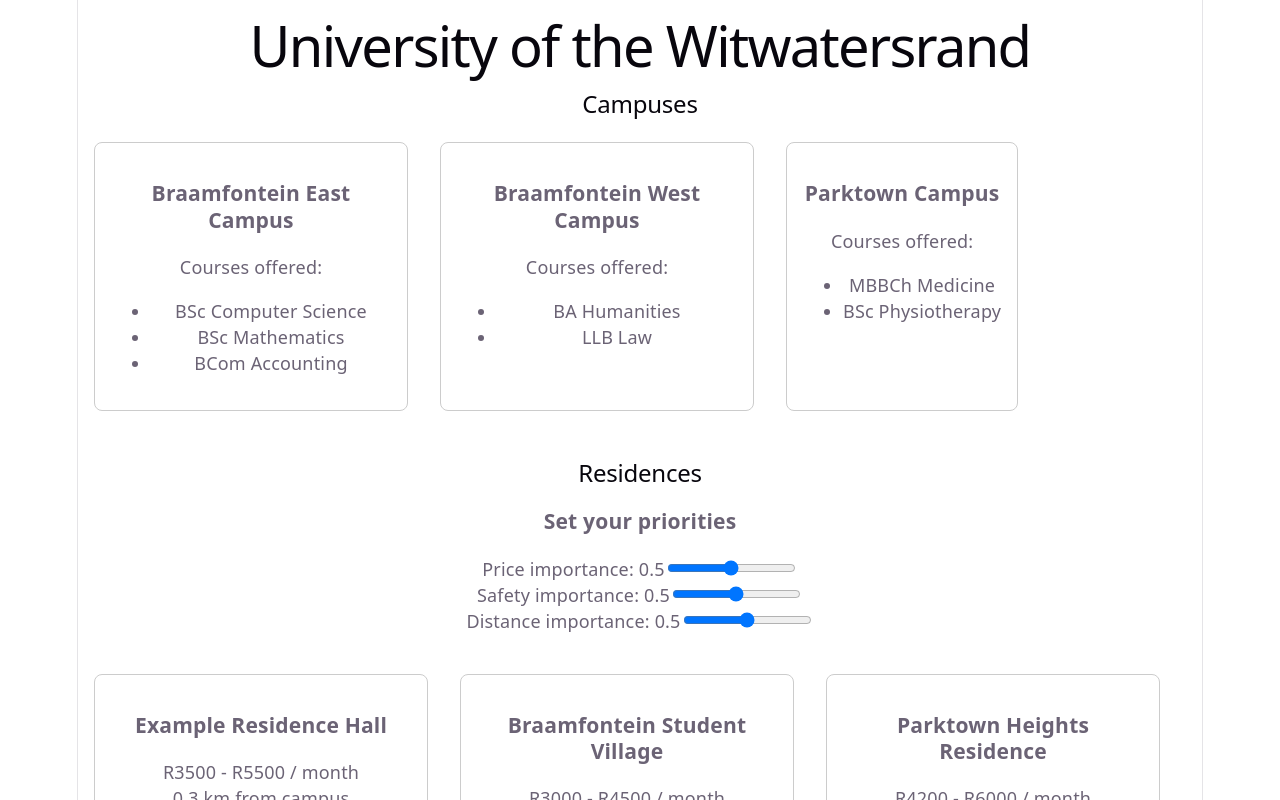
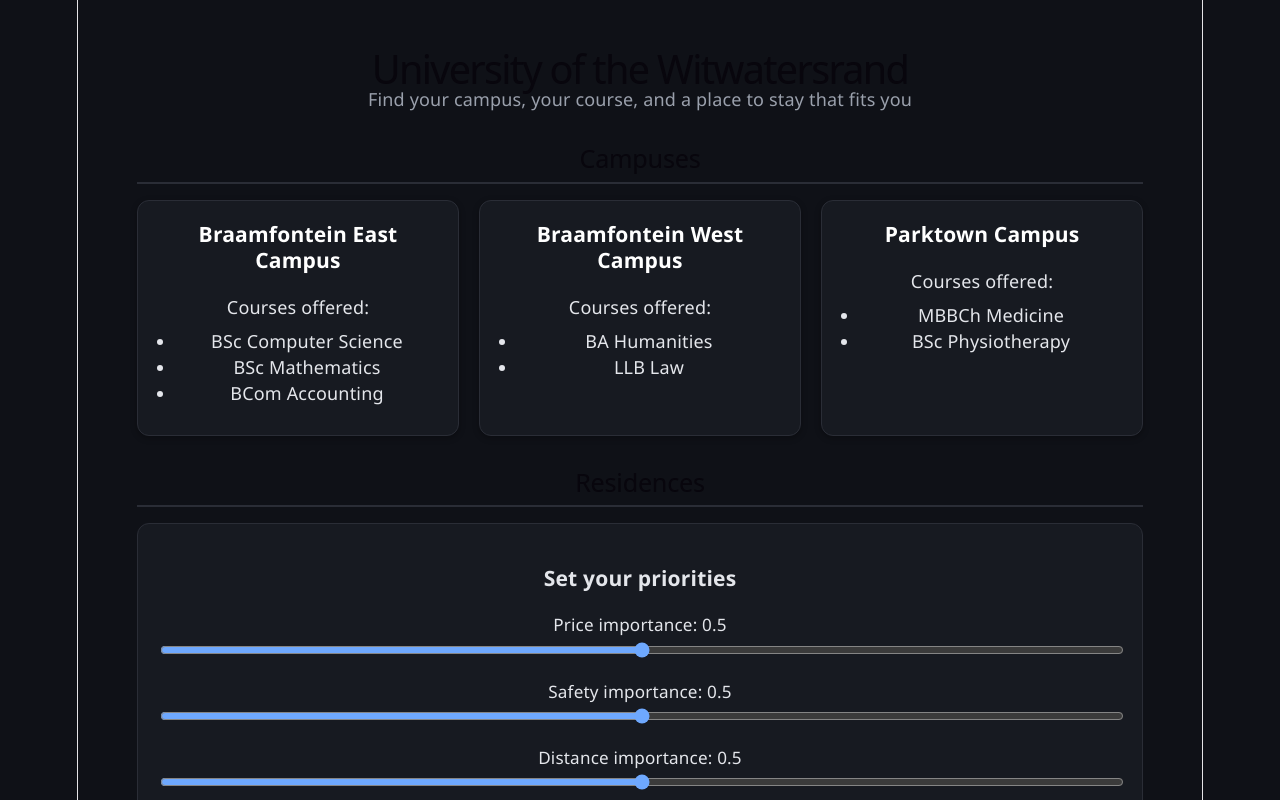
Before and after one commit to BrightBegin/campus-navigator, a React (Vite) app: page / in a window 1280 px wide. Shown: the top 800 px of the page. Built offline with nearby package versions, Linux system fonts and the light colour scheme.

Commit message:
Add app styling and polish UI

```diff
--- a/src/App.css
+++ b/src/App.css
@@ -1,184 +1,95 @@
-.counter {
-  font-size: 16px;
-  padding: 5px 10px;
-  border-radius: 5px;
-  color: var(--accent);
-  background: var(--accent-bg);
-  border: 2px solid transparent;
-  transition: border-color 0.3s;
-  margin-bottom: 24px;
-
-  &:hover {
-    border-color: var(--accent-border);
-  }
-  &:focus-visible {
-    outline: 2px solid var(--accent);
-    outline-offset: 2px;
-  }
+body {
+  margin: 0;
+  font-family: 'Segoe UI', Arial, sans-serif;
+  background-color: #0f1117;
+  color: #e4e6eb;
 }
 
-.hero {
-  position: relative;
-
-  .base,
-  .framework,
-  .vite {
-    inset-inline: 0;
+.app-container {
+  max-width: 1100px;
   margin: 0 auto;
+  padding: 24px;
 }
 
-  .base {
-    width: 170px;
-    position: relative;
-    z-index: 0;
+.app-header {
+  text-align: center;
+  margin-bottom: 32px;
 }
 
-  .framework,
-  .vite {
-    position: absolute;
+.app-header h1 {
+  font-size: 2.2rem;
+  margin-bottom: 4px;
 }
 
-  .framework {
-    z-index: 1;
-    top: 34px;
-    height: 28px;
-    transform: perspective(2000px) rotateZ(300deg) rotateX(44deg) rotateY(39deg)
-      scale(1.4);
+.app-header p {
+  color: #9aa0ac;
+  font-size: 1rem;
 }
 
-  .vite {
-    z-index: 0;
-    top: 107px;
-    height: 26px;
-    width: auto;
-    transform: perspective(2000px) rotateZ(300deg) rotateX(40deg) rotateY(39deg)
-      scale(0.8);
-  }
+.section-title {
+  font-size: 1.4rem;
+  margin: 32px 0 16px;
+  border-bottom: 2px solid #2a2d36;
+  padding-bottom: 8px;
 }
 
-#center {
+.card-grid {
   display: flex;
-  flex-direction: column;
-  gap: 25px;
-  place-content: center;
-  place-items: center;
-  flex-grow: 1;
-
-  @media (max-width: 1024px) {
-    padding: 32px 20px 24px;
-    gap: 18px;
-  }
+  flex-wrap: wrap;
+  gap: 20px;
 }
 
-#next-steps {
-  display: flex;
-  border-top: 1px solid var(--border);
-  text-align: left;
-
-  & > div {
-    flex: 1 1 0;
-    padding: 32px;
-    @media (max-width: 1024px) {
-      padding: 24px 20px;
-    }
+.card {
+  background-color: #171a21;
+  border: 1px solid #2a2d36;
+  border-radius: 12px;
+  padding: 20px;
+  width: 280px;
+  box-shadow: 0 2px 6px rgba(0, 0, 0, 0.3);
+  transition: transform 0.15s ease;
 }
 
-  .icon {
-    margin-bottom: 16px;
-    width: 22px;
-    height: 22px;
+.card:hover {
+  transform: translateY(-3px);
 }
 
-  @media (max-width: 1024px) {
-    flex-direction: column;
-    text-align: center;
-  }
+.card h3 {
+  margin-top: 0;
+  color: #ffffff;
 }
 
-#docs {
-  border-right: 1px solid var(--border);
-
-  @media (max-width: 1024px) {
-    border-right: none;
-    border-bottom: 1px solid var(--border);
-  }
+.card ul {
+  padding-left: 18px;
+  margin: 8px 0;
 }
 
-#next-steps ul {
-  list-style: none;
-  padding: 0;
-  display: flex;
-  gap: 8px;
-  margin: 32px 0 0;
-
-  .logo {
-    height: 18px;
+.card a {
+  display: inline-block;
+  margin-top: 12px;
+  color: #6ea8fe;
+  text-decoration: none;
+  font-weight: 600;
 }
 
-  a {
-    color: var(--text-h);
-    font-size: 16px;
-    border-radius: 6px;
-    background: var(--social-bg);
-    display: flex;
-    padding: 6px 12px;
-    align-items: center;
-    gap: 8px;
-    text-decoration: none;
-    transition: box-shadow 0.3s;
-
-    &:hover {
-      box-shadow: var(--shadow);
-    }
-    .button-icon {
-      height: 18px;
-      width: 18px;
-    }
+.card a:hover {
+  text-decoration: underline;
 }
 
-  @media (max-width: 1024px) {
-    margin-top: 20px;
-    flex-wrap: wrap;
-    justify-content: center;
-
-    li {
-      flex: 1 1 calc(50% - 8px);
+.filter-panel {
+  background-color: #171a21;
+  border: 1px solid #2a2d36;
+  border-radius: 12px;
+  padding: 20px;
+  margin-bottom: 24px;
 }
 
-    a {
-      width: 100%;
-      justify-content: center;
-      box-sizing: border-box;
-    }
-  }
+.filter-panel label {
+  display: block;
+  margin-bottom: 14px;
+  font-size: 0.95rem;
 }
 
-#spacer {
-  height: 88px;
-  border-top: 1px solid var(--border);
-  @media (max-width: 1024px) {
-    height: 48px;
+.filter-panel input[type="range"] {
+  width: 100%;
+  accent-color: #6ea8fe;
 }
-}
-
-.ticks {
-  position: relative;
-  width: 100%;
-
-  &::before,
-  &::after {
-    content: '';
-    position: absolute;
-    top: -4.5px;
-    border: 5px solid transparent;
-  }
-
-  &::before {
-    left: 0;
-    border-left-color: var(--border);
-  }
-  &::after {
-    right: 0;
-    border-right-color: var(--border);
-  }
-}
--- a/src/App.jsx
+++ b/src/App.jsx
@@ -4,6 +4,7 @@
 import CampusList from "./components/CampusList";
 import witsData from "./data/wits.json";
 import { scoreResidences } from "./utils/scoreResidences";
+import "./App.css";
 
 function App() {
   const [weights, setWeights] = useState({
@@ -15,15 +16,18 @@
   const sortedResidences = scoreResidences(witsData.residences, weights);
 
   return (
-    <div>
-      <h1>{witsData.university}</h1>
+    <div className="app-container">
+      <div className="app-header">
+        <h1>{witsData.university}</h1>
+        <p>Find your campus, your course, and a place to stay that fits you</p>
+      </div>
 
       <CampusList campuses={witsData.campuses} />
 
-      <h2>Residences</h2>
+      <h2 className="section-title">Residences</h2>
       <FilterPanel weights={weights} onChange={setWeights} />
 
-      <div style={{ display: "flex", flexWrap: "wrap" }}>
+      <div className="card-grid">
         {sortedResidences.map((residence) => (
           <ResidenceCard key={residence.id} residence={residence} />
         ))}
--- a/src/components/CampusList.jsx
+++ b/src/components/CampusList.jsx
@@ -1,10 +1,10 @@
 function CampusList({ campuses }) {
   return (
-    <div style={{ marginBottom: "32px" }}>
-      <h2>Campuses</h2>
-      <div style={{ display: "flex", flexWrap: "wrap" }}>
+    <div>
+      <h2 className="section-title">Campuses</h2>
+      <div className="card-grid">
         {campuses.map((campus) => (
-          <div key={campus.id} style={styles.card}>
+          <div key={campus.id} className="card">
             <h3>{campus.name}</h3>
             <p>Courses offered:</p>
             <ul>
@@ -19,14 +19,4 @@
   );
 }
 
-const styles = {
-  card: {
-    border: "1px solid #ccc",
-    borderRadius: "8px",
-    padding: "16px",
-    maxWidth: "280px",
-    margin: "16px",
-  },
-};
-
 export default CampusList;
--- a/src/components/FilterPanel.jsx
+++ b/src/components/FilterPanel.jsx
@@ -4,7 +4,7 @@
   };
 
   return (
-    <div style={{ marginBottom: "24px" }}>
+    <div className="filter-panel">
       <h3>Set your priorities</h3>
 
       <label>
@@ -18,7 +18,6 @@
           onChange={(e) => handleSliderChange("price", e.target.value)}
         />
       </label>
-      <br />
 
       <label>
         Safety importance: {weights.safety.toFixed(1)}
@@ -31,7 +30,6 @@
           onChange={(e) => handleSliderChange("safety", e.target.value)}
         />
       </label>
-      <br />
 
       <label>
         Distance importance: {weights.distance.toFixed(1)}
--- a/src/components/ResidenceCard.jsx
+++ b/src/components/ResidenceCard.jsx
@@ -1,6 +1,6 @@
 function ResidenceCard({ residence }) {
   return (
-    <div style={styles.card}>
+    <div className="card">
       <h3>{residence.name}</h3>
       <p>
         R{residence.priceRangeMonthly.min} - R{residence.priceRangeMonthly.max} / month
@@ -33,14 +33,4 @@
   );
 }
 
-const styles = {
-  card: {
-    border: "1px solid #ccc",
-    borderRadius: "8px",
-    padding: "16px",
-    maxWidth: "300px",
-    margin: "16px",
-  },
-};
-
 export default ResidenceCard;
```
Lines whose indentation alone changed are shown as unchanged.
